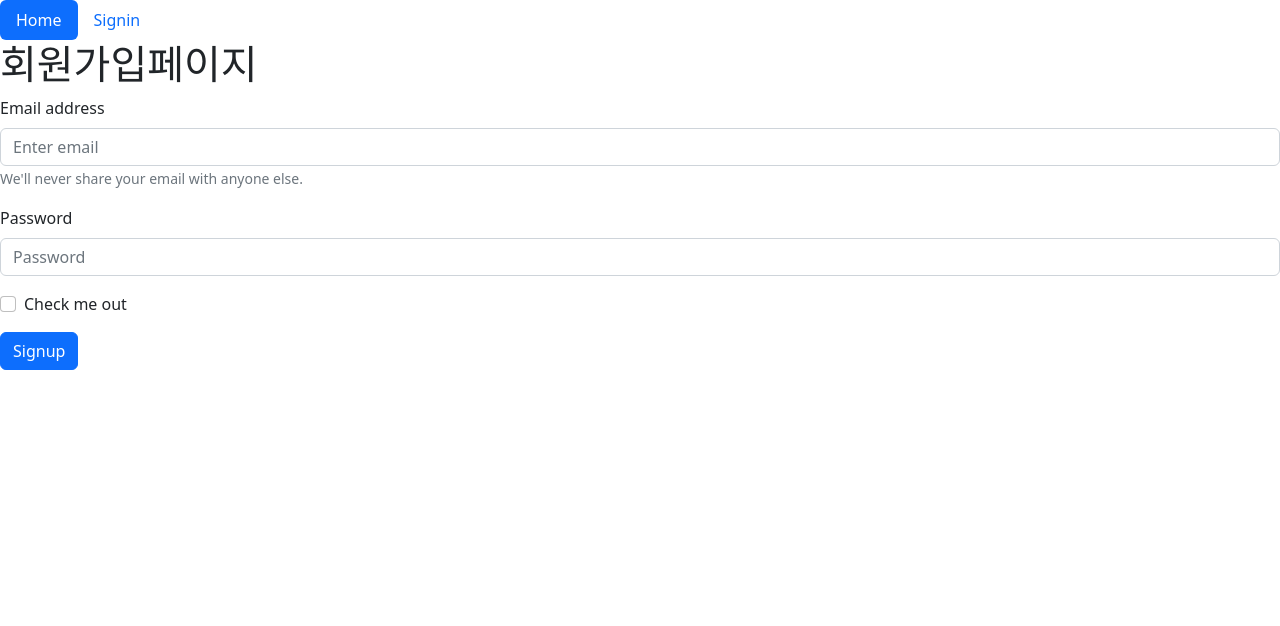
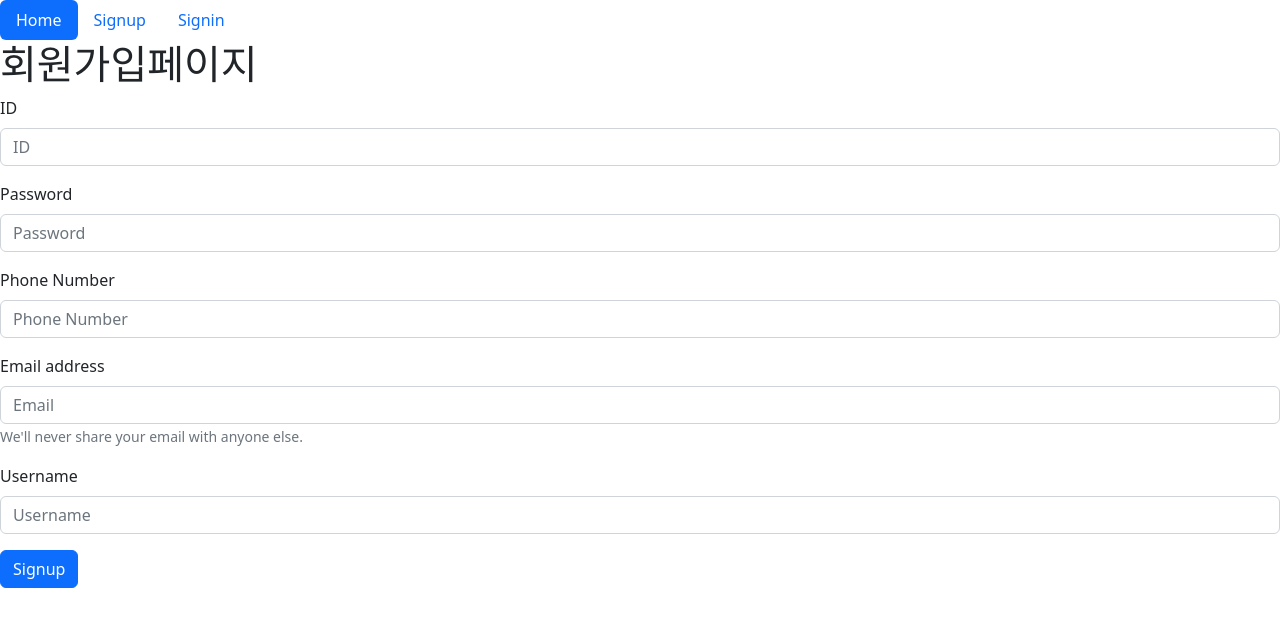
Before and after one commit to hyeesw/cagong-front, a React (Create React App) app: page /signup in a window 1280 px wide. Shown: the top 626 px of the page. Built offline with nearby package versions, Linux system fonts and the light colour scheme; no server answers.

Commit message:
회원가입 기능

```diff
--- a/src/components/Header.jsx
+++ b/src/components/Header.jsx
@@ -28,11 +28,18 @@ function Header() {
           </Nav.Link>
         </Nav.Item>
       ) : (
-        <Nav.Item>
-          <Nav.Link href="/signin" eventKey="link-1">
-            Signin
-          </Nav.Link>
-        </Nav.Item>
+        <>
+          <Nav.Item>
+            <Nav.Link href="/signup" eventKey="link-2">
+              Signup
+            </Nav.Link>
+          </Nav.Item>
+          <Nav.Item>
+            <Nav.Link href="/signin" eventKey="link-1">
+              Signin
+            </Nav.Link>
+          </Nav.Item>
+        </>
       )}
     </Nav>
   );
--- a/src/components/SignupForm.jsx
+++ b/src/components/SignupForm.jsx
@@ -1,4 +1,5 @@
 import React, { useState, useEffect } from 'react';
+import { useNavigate } from 'react-router-dom';
 import { Form, Button } from 'react-bootstrap';
 
 import axios from 'axios';
@@ -11,6 +12,8 @@ function SignupForm() {
   const [email, setemail] = useState();
   const [username, setusername] = useState(); // nickname
   // const [type, settype] = useState();
+  const navigate = useNavigate();
+
 
   const get = () => {
     axios
@@ -25,11 +28,13 @@ function SignupForm() {
 
   useEffect(() => {
     get();
+    /*
     setuserId('useruser');
     setpassword('useruser');
     setphone('01011112220');
     setemail('useruser@user.com');
     setusername('useruser');
+    */
   }, []);
 
   // const ex = {
@@ -53,6 +58,9 @@ function SignupForm() {
       })
       .then((res) => {
         console.log(res);
+        alert('회원가입되었습니다!');
+        navigate('/login');
+
       })
       .catch((err) => {
         console.log(err);
@@ -61,21 +69,70 @@ function SignupForm() {
 
   return (
     <Form onSubmit={handleSignupSubmit}>
+
+
+      <Form.Group className="mb-3" controlId="formBasicId">
+        <Form.Label>ID</Form.Label>
+        <Form.Control
+          type="id"
+          placeholder="ID"
+          onChange={(e) => {
+            setuserId(e.target.value);
+          }}
+        />
+      </Form.Group>
+
+      <Form.Group className="mb-3" controlId="formBasicPassword">
+        <Form.Label>Password</Form.Label>
+        <Form.Control
+          type="password"
+          placeholder="Password"
+          onChange={(e) => {
+            setpassword(e.target.value);
+          }}
+        />
+      </Form.Group>
+
+      <Form.Group className="mb-3" controlId="formBasicPhone">
+        <Form.Label>Phone Number</Form.Label>
+        <Form.Control
+          type="phone"
+          placeholder="Phone Number"
+          onChange={(e) => {
+            setphone(e.target.value);
+          }}
+        />
+      </Form.Group>
+
       <Form.Group className="mb-3" controlId="formBasicEmail">
         <Form.Label>Email address</Form.Label>
-        <Form.Control type="email" placeholder="Enter email" />
+        <Form.Control
+          type="email"
+          placeholder="Email"
+          onChange={(e) => {
+            setemail(e.target.value);
+        }}
+        />
         <Form.Text className="text-muted">
           We&apos;ll never share your email with anyone else.
         </Form.Text>
       </Form.Group>
 
-      <Form.Group className="mb-3" controlId="formBasicPassword">
-        <Form.Label>Password</Form.Label>
-        <Form.Control type="password" placeholder="Password" />
+      <Form.Group className="mb-3" controlId="formBasicUsername">
+        <Form.Label>Username</Form.Label>
+        <Form.Control
+          type="username"
+          placeholder="Username"
+          onChange={(e) => {
+            setusername(e.target.value);
+          }}
+        />
       </Form.Group>
-      <Form.Group className="mb-3" controlId="formBasicCheckbox">
+
+      {/* <Form.Group className="mb-3" controlId="formBasicCheckbox">
         <Form.Check type="checkbox" label="Check me out" />
-      </Form.Group>
+        </Form.Group> */}
+
       <Button variant="primary" type="submit">
         Signup
       </Button>
```
